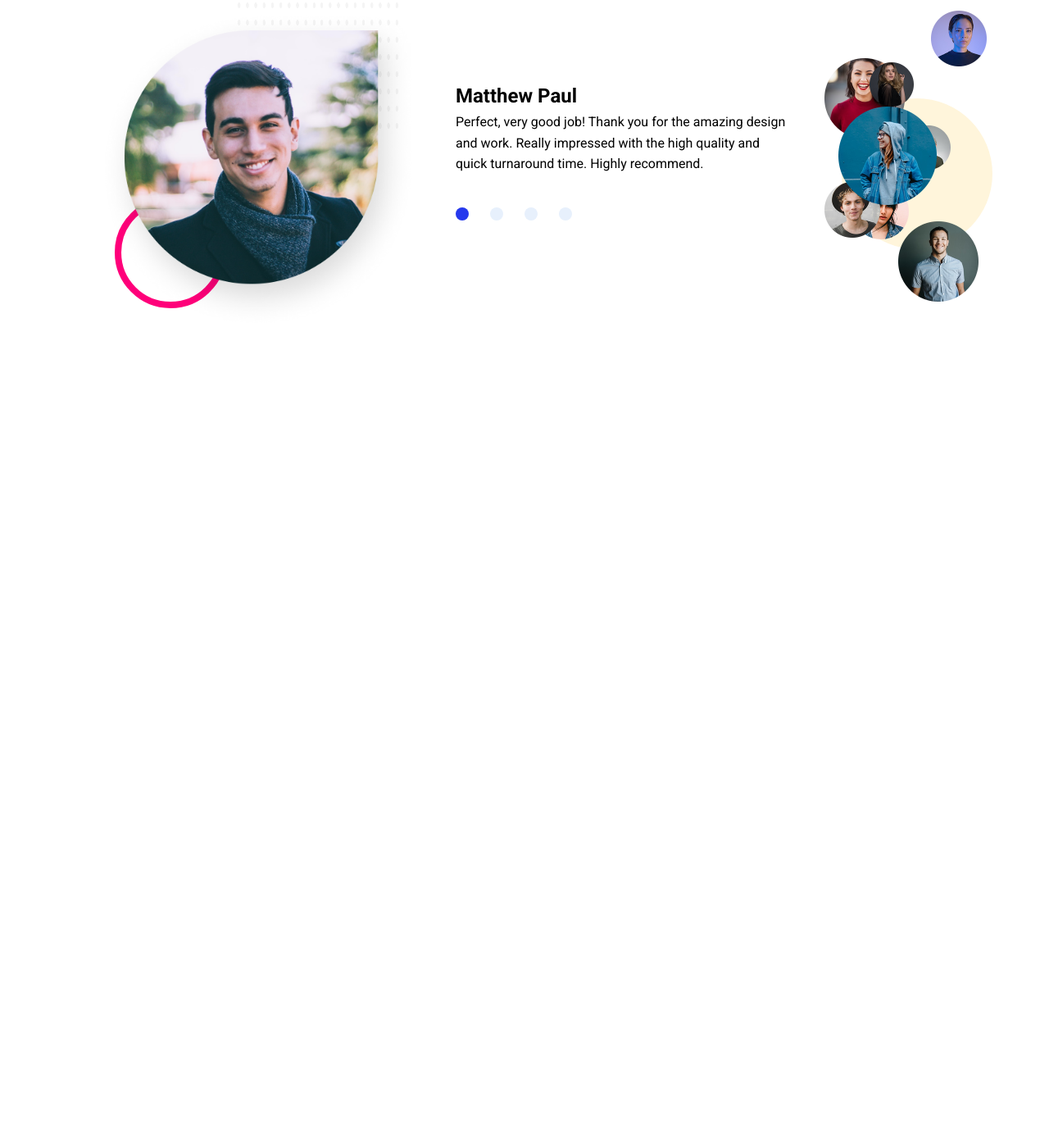
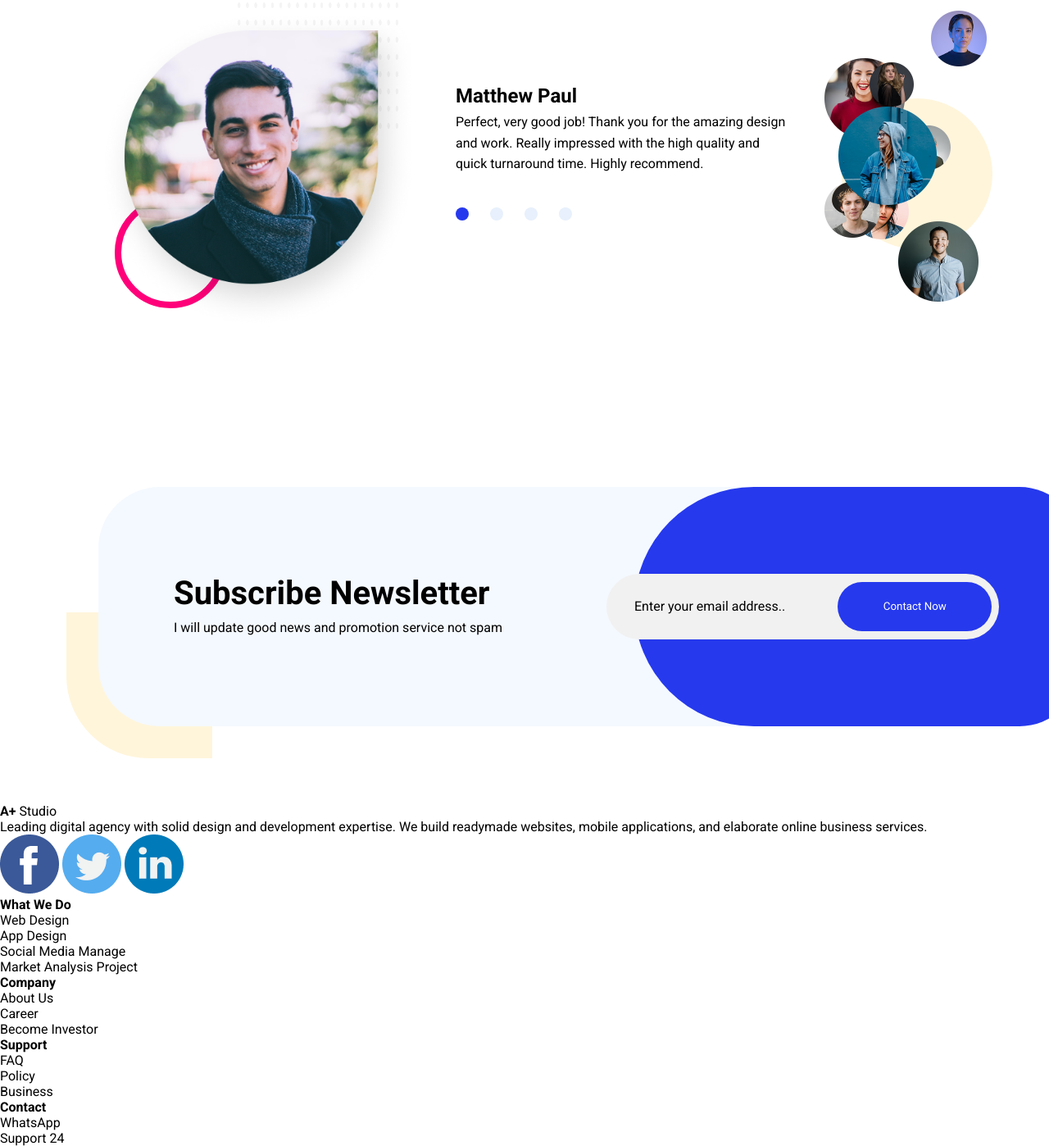
Before and after one commit to Sota64/HTML-CSS, a plain HTML site: page Studio Design/index.html in a window 1280 px wide. Shown: the part 3791-5189 px from the top of the page at 82% size. Before the commit the page ends 4291 px from the top, so only its background shows below. Drawn offline with Linux system fonts and the light colour scheme; a web font is replaced by a local one.

Commit message:
Done: Newsletter

```diff
--- a/Studio Design/index.html
+++ b/Studio Design/index.html
@@ -161,8 +161,69 @@
                 <div class="square"></div>
             </div>
         </div>
+     </div>
 
-     </div>
+    <div class="newsletter">
+        <div class="newsletter-frame">
+            <div class="rectangle1">
+                <div class="rectangle2"></div>
+
+                <div class="newsletter-left">
+                    <h2>Subscribe Newsletter</h2>
+                    <p>I will update good news and promotion service not spam</p>
+                </div>
+
+                <div class="newsletter-right">
+                    <div class="rectangle3">
+                        <p>Enter your email address..</p>
+                        <button>Contact Now</button>
+                    </div>
+                </div>
+
+                <div class="square"></div>
+            </div>
+        </div>
+    </div>
+
+    <div class="footer">
+        <div class="about">
+            <span><b>A+</b> Studio</span>
+            <p>Leading digital agency with solid design and development expertise. We build readymade websites, mobile applications, and elaborate online business services.</p>
+            <div class="about-logo">
+                <img src="./assets/imgs/facebook.png" alt="" class="facebook">
+                <img src="./assets/imgs/twitter.png" alt="" class="twitter">
+                <img src="./assets/imgs/linkedin.png" alt="" class="linkedin">
+            </div>
+        </div>
+
+        <div class="we-do">
+            <span><b>What We Do</b></span>
+            <p>Web Design</p>
+            <p>App Design</p>
+            <p>Social Media Manage</p>
+            <p>Market Analysis Project</p>
+        </div>
+
+        <div class="company">
+            <span><b>Company</b></span>
+            <p>About Us</p>
+            <p>Career</p>
+            <p>Become Investor</p>
+        </div>
+
+        <div class="support">
+            <span><b>Support</b></span>
+            <p>FAQ</p>
+            <p>Policy</p>
+            <p>Business</p>
+        </div>
+
+        <div class="contact">
+            <span><b>Contact</b></span>
+            <p>WhatsApp</p>
+            <p>Support 24</p>
+        </div>
+    </div>
 
 </body>
 </html>
--- a/Studio Design/main.css
+++ b/Studio Design/main.css
@@ -492,3 +492,78 @@
         left: 21px;
     }
 }
+
+.newsletter{
+    padding: 94px 120px;
+}
+
+.newsletter-frame{
+    .rectangle1{
+        width: 1197px;
+        height: 292px;
+        border-radius: 75px;
+        background-color: #F4F9FF;
+        position: relative;
+    }
+
+    .rectangle2{
+        width: 543px;
+        height: 292px;
+        background-color: #2639ED;
+        border-top-left-radius: 150px;
+        border-bottom-left-radius: 150px;
+        border-top-right-radius: 75px;
+        border-bottom-right-radius: 75px;
+        position: absolute;
+        right: 0;
+    }
+}
+
+.newsletter-left{
+    position: absolute;
+    top: 98px;
+    left: 92px;
+    h2{
+        font-size: 40px;
+        line-height: 1.6;
+    }
+}
+
+.newsletter-right{
+    position: absolute;
+    top: 106px;
+    right: 98px;
+    .rectangle3{
+        display: flex;
+        width: 479px;
+        height: 80px;
+        border-radius: 60px;
+        background-color: #F1F1F1;
+
+        p{
+            margin: 30px 34px;
+        }
+
+        button{
+            width: 188px;
+            height: 60px;
+            border-radius: 60px;
+            background-color: #2639ED;
+            color: #fff;
+            border: none;
+            margin-top: 10px;
+            margin-left: 30px;
+        }
+    }
+}
+
+.rectangle1 .square{
+    position: absolute;
+    width: 178px;
+    height: 178px;
+    border-bottom-left-radius: 100px;
+    background-color: #FFF5DB;
+    z-index: -1;
+    bottom: -39px;
+    left: -39px;
+}
```
Also changed, not shown: Studio Design/assets/imgs/facebook.png (added), Studio Design/assets/imgs/linkedin.png (added), Studio Design/assets/imgs/twitter.png (added), 1 other file.
